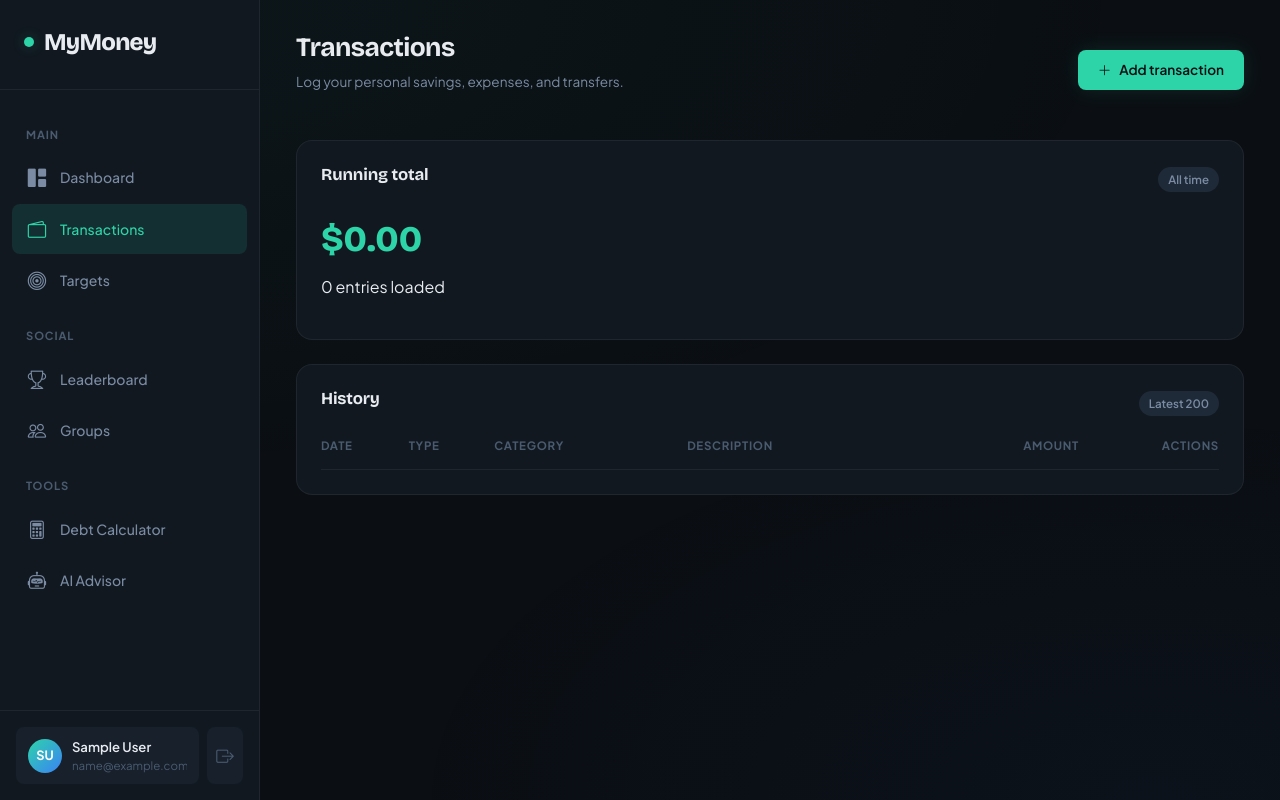
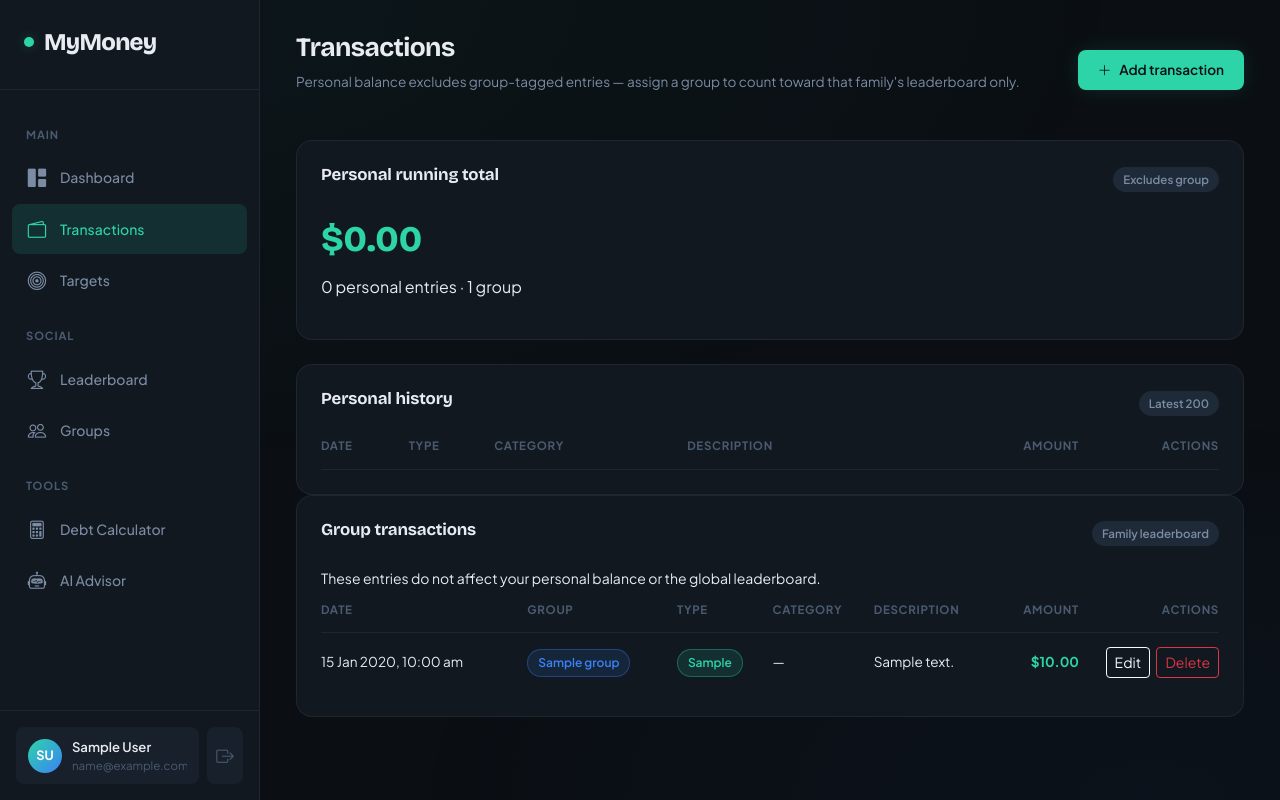
Before and after one commit to Haydosi/CITS3403-Project, a Flask app: page /transactions in a window 1280 px wide. Run offline with Flask 3, Linux system fonts and the light colour scheme; a user stored in the database is signed in; tables that the repository leaves empty hold one stand-in row (values such as "Sample post"); data that the repository does not hold is empty; some libraries are stand-ins or nearby versions.

Commit message:
fix: scope personal stats to non-group transactions (Issue 6)

```diff
--- a/app/static/css/transactions.css
+++ b/app/static/css/transactions.css
@@ -83,3 +83,23 @@
     color: var(--text-muted);
     border: 1px dashed var(--border-subtle);
 }
+
+.txn-group-pill {
+    display: inline-block;
+    font-size: 0.75rem;
+    font-weight: 600;
+    padding: 4px 10px;
+    border-radius: 999px;
+    background: var(--accent-blue-dim);
+    color: var(--accent-blue);
+    border: 1px solid rgba(59, 130, 246, 0.35);
+}
+
+.txn-group-hint {
+    margin: 0 0 12px;
+    font-size: 0.875rem;
+}
+
+.txn-group-help {
+    color: var(--text-muted);
+}
--- a/app/static/js/transactions.js
+++ b/app/static/js/transactions.js
@@ -3,6 +3,8 @@
  */
 
 const txnTableBody = document.getElementById("txnTableBody");
+const txnGroupTableBody = document.getElementById("txnGroupTableBody");
+const txnGroupSection = document.getElementById("txnGroupSection");
 const txnTotalBalance = document.getElementById("txnTotalBalance");
 const txnListMeta = document.getElementById("txnListMeta");
 const txnAlert = document.getElementById("txnAlert");
@@ -13,9 +15,13 @@ const txnAmount = document.getElementById("txnAmount");
 const txnType = document.getElementById("txnType");
 const txnCategoryWrap = document.getElementById("txnCategoryWrap");
 const txnCategory = document.getElementById("txnCategory");
+const txnGroup = document.getElementById("txnGroup");
 const txnDescription = document.getElementById("txnDescription");
 const txnSaveBtn = document.getElementById("txnSaveBtn");
 const openAddTxn = document.getElementById("openAddTxn");
+
+let userGroups = [];
+let allLoadedTransactions = [];
 
 // Keep in sync with ALLOWED_EXPENSE_CATEGORIES in app/api.py
 const CATEGORY_CONFIG = {
@@ -97,6 +103,24 @@ function formatDate(iso) {
     });
 }
 
+function populateGroupSelect(selectedId) {
+    if (!txnGroup) return;
+    const sel = selectedId != null && selectedId !== "" ? String(selectedId) : "";
+    txnGroup.innerHTML = '<option value="">Personal only</option>';
+    userGroups.forEach((g) => {
+        const opt = document.createElement("option");
+        opt.value = String(g.id);
+        opt.textContent = g.group_name;
+        if (opt.value === sel) opt.selected = true;
+        txnGroup.appendChild(opt);
+    });
+}
+
+async function loadUserGroups() {
+    const res = await fetch("/api/private/me/groups");
+    userGroups = res.ok ? (await res.json()).groups || [] : [];
+}
+
 function resetModalForAdd() {
     txnEditId.value = "";
     txnModalLabel.textContent = "Add transaction";
@@ -104,6 +128,7 @@ function resetModalForAdd() {
     txnType.value = "savings";
     txnCategory.value = "";
     txnDescription.value = "";
+    populateGroupSelect("");
     updateCategoryVisibility();
     clearTxnError();
 }
@@ -115,39 +140,21 @@ function openModalForEdit(row) {
     txnType.value = row.transaction_type || "savings";
     txnCategory.value = row.category || "";
     txnDescription.value = row.description || "";
+    populateGroupSelect(row.group_id || "");
     updateCategoryVisibility();
     clearTxnError();
     txnModalInstance.show();
 }
 
-function renderRows(transactions) {
-    txnTableBody.innerHTML = "";
-    transactions.forEach((row) => {
-        const amt = Number(row.amount);
-        const amtClass = amt < 0 ? "txn-amount-neg" : "txn-amount-pos";
-        const tr = document.createElement("tr");
-        tr.innerHTML = `
-            <td>${formatDate(row.created_at)}</td>
-            <td><span class="txn-type-pill ${typeClass(row.transaction_type)}">${row.transaction_type || "—"}</span></td>
-            <td>${formatCategoryCell(row)}</td>
-            <td>${escapeHtml(row.description || "—")}</td>
-            <td class="text-end ${amtClass}">${currency(amt)}</td>
-            <td class="text-end">
-                <button type="button" class="btn btn-sm btn-outline-light me-1 txn-edit" data-id="${row.id}">Edit</button>
-                <button type="button" class="btn btn-sm btn-outline-danger txn-del" data-id="${row.id}">Delete</button>
-            </td>`;
-        txnTableBody.appendChild(tr);
-    });
-
-    txnTableBody.querySelectorAll(".txn-edit").forEach((btn) => {
+function bindTableActions(tbody, transactions) {
+    tbody.querySelectorAll(".txn-edit").forEach((btn) => {
         btn.addEventListener("click", () => {
             const id = parseInt(btn.getAttribute("data-id"), 10);
-            const row = transactions.find((t) => t.id === id);
+            const row = allLoadedTransactions.find((t) => t.id === id);
             if (row) openModalForEdit(row);
         });
     });
-
-    txnTableBody.querySelectorAll(".txn-del").forEach((btn) => {
+    tbody.querySelectorAll(".txn-del").forEach((btn) => {
         btn.addEventListener("click", async () => {
             const id = parseInt(btn.getAttribute("data-id"), 10);
             if (!Number.isFinite(id) || !window.confirm("Delete this transaction?")) return;
@@ -161,6 +168,32 @@ function renderRows(transactions) {
             await refreshList();
         });
     });
+}
+
+function renderRows(tbody, transactions, showGroup) {
+    if (!tbody) return;
+    tbody.innerHTML = "";
+    transactions.forEach((row) => {
+        const amt = Number(row.amount);
+        const amtClass = amt < 0 ? "txn-amount-neg" : "txn-amount-pos";
+        const groupCell = showGroup
+            ? `<td><span class="txn-group-pill">${escapeHtml(row.group_name || "—")}</span></td>`
+            : "";
+        const tr = document.createElement("tr");
+        tr.innerHTML = `
+            <td>${formatDate(row.created_at)}</td>
+            ${groupCell}
+            <td><span class="txn-type-pill ${typeClass(row.transaction_type)}">${row.transaction_type || "—"}</span></td>
+            <td>${formatCategoryCell(row)}</td>
+            <td>${escapeHtml(row.description || "—")}</td>
+            <td class="text-end ${amtClass}">${currency(amt)}</td>
+            <td class="text-end">
+                <button type="button" class="btn btn-sm btn-outline-light me-1 txn-edit" data-id="${row.id}">Edit</button>
+                <button type="button" class="btn btn-sm btn-outline-danger txn-del" data-id="${row.id}">Delete</button>
+            </td>`;
+        tbody.appendChild(tr);
+    });
+    bindTableActions(tbody, transactions);
 }
 
 function escapeHtml(s) {
@@ -178,11 +211,23 @@ async function refreshList() {
         return;
     }
     const data = await res.json();
-    const list = data.transactions || [];
+    const personal = data.transactions || [];
+    const group = data.group_transactions || [];
+    allLoadedTransactions = personal.concat(group);
     const total = data.total_balance != null ? Number(data.total_balance) : 0;
     txnTotalBalance.textContent = currency(total);
-    txnListMeta.textContent = `${list.length} entries loaded`;
-    renderRows(list);
+    const gNote = group.length ? ` · ${group.length} group` : "";
+    txnListMeta.textContent = `${personal.length} personal entries${gNote}`;
+    renderRows(txnTableBody, personal, false);
+    if (txnGroupSection && txnGroupTableBody) {
+        if (group.length) {
+            txnGroupSection.classList.remove("d-none");
+            renderRows(txnGroupTableBody, group, true);
+        } else {
+            txnGroupSection.classList.add("d-none");
+            txnGroupTableBody.innerHTML = "";
+        }
+    }
 }
 
 txnSaveBtn.addEventListener("click", async () => {
@@ -202,6 +247,10 @@ txnSaveBtn.addEventListener("click", async () => {
         description: txnDescription.value.trim() || null,
         category: txnType.value === "expense" ? (txnCategory.value || null) : null,
     };
+    if (txnGroup) {
+        const gv = txnGroup.value;
+        payload.group_id = gv ? parseInt(gv, 10) : null;
+    }
 
     const editId = txnEditId.value.trim();
     let res;
@@ -254,4 +303,4 @@ if (toggle && sidebar && overlay) {
     });
 }
 
-refreshList();
+loadUserGroups().then(refreshList);
--- a/app/templates/transactions.html
+++ b/app/templates/transactions.html
@@ -12,7 +12,7 @@
     <section class="top-bar anim-in">
         <div>
             <h2 class="page-title">Transactions</h2>
-            <p class="page-subtitle">Log your personal savings, expenses, and transfers.</p>
+            <p class="page-subtitle">Personal balance excludes group-tagged entries — assign a group to count toward that family's leaderboard only.</p>
         </div>
         <button type="button" class="btn btn-accent" id="openAddTxn">
             <i class="bi bi-plus-lg"></i> Add transaction
@@ -21,8 +21,8 @@
 
     <section class="dash-card mb-4 anim-in anim-delay-1">
         <div class="dash-card-header">
-            <h3 class="dash-card-title">Running total</h3>
-            <span class="dash-card-badge">All time</span>
+            <h3 class="dash-card-title">Personal running total</h3>
+            <span class="dash-card-badge">Excludes group</span>
         </div>
         <div class="stat-value txn-total" id="txnTotalBalance">$0.00</div>
         <p class="page-subtitle" id="txnListMeta" style="margin-top: 8px;">0 entries loaded</p>
@@ -30,7 +30,7 @@
 
     <section class="dash-card anim-in anim-delay-2">
         <div class="dash-card-header">
-            <h3 class="dash-card-title">History</h3>
+            <h3 class="dash-card-title">Personal history</h3>
             <span class="dash-card-badge">Latest 200</span>
         </div>
         <div id="txnAlert" class="alert alert-danger py-2 px-3 mb-3 d-none" role="alert"></div>
@@ -47,6 +47,30 @@
                     </tr>
                 </thead>
                 <tbody id="txnTableBody"></tbody>
+            </table>
+        </div>
+    </section>
+
+    <section class="dash-card anim-in anim-delay-3 d-none" id="txnGroupSection">
+        <div class="dash-card-header">
+            <h3 class="dash-card-title">Group transactions</h3>
+            <span class="dash-card-badge">Family leaderboard</span>
+        </div>
+        <p class="page-subtitle txn-group-hint">These entries do not affect your personal balance or the global leaderboard.</p>
+        <div class="table-responsive">
+            <table class="txn-table txn-page-table">
+                <thead>
+                    <tr>
+                        <th>Date</th>
+                        <th>Group</th>
+                        <th>Type</th>
+                        <th>Category</th>
+                        <th>Description</th>
+                        <th class="text-end">Amount</th>
+                        <th class="text-end txn-actions-col">Actions</th>
+                    </tr>
+                </thead>
+                <tbody id="txnGroupTableBody"></tbody>
             </table>
         </div>
     </section>
@@ -89,6 +113,13 @@
                         <option value="other">Other</option>
                     </select>
                 </div>
+                <div class="mb-3">
+                    <label class="form-label" for="txnGroup">Assign to group</label>
+                    <select class="form-select" id="txnGroup">
+                        <option value="">Personal only</option>
+                    </select>
+                    <div class="form-text txn-group-help">Group savings count on that family's leaderboard, not your personal total.</div>
+                </div>
                 <div class="mb-0">
                     <label class="form-label" for="txnDescription">Description (optional)</label>
                     <input type="text" class="form-control" id="txnDescription" maxlength="255" placeholder="What was this for?">
```
Also changed, not shown: app/api.py (+23 -12 lines), tests/test_api.py (+2 -0 lines).
